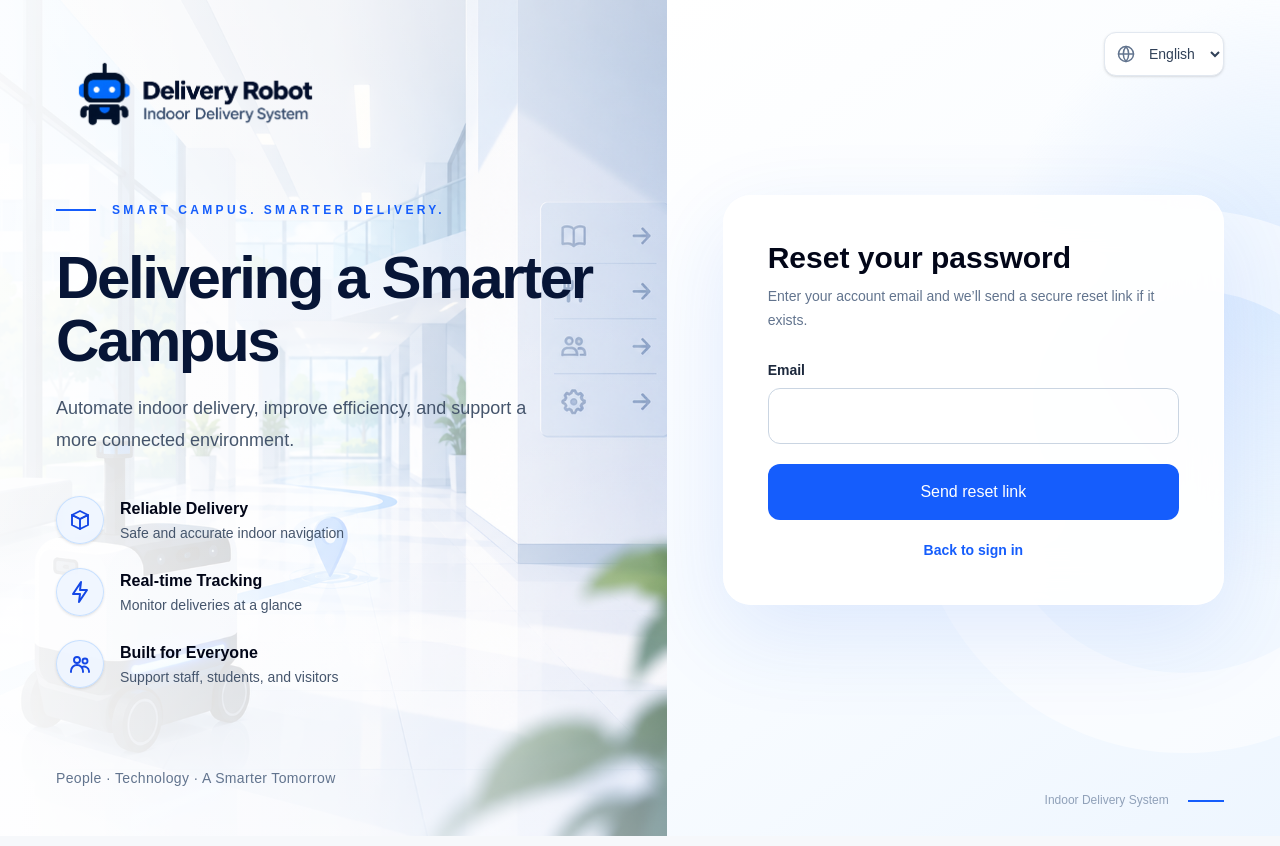
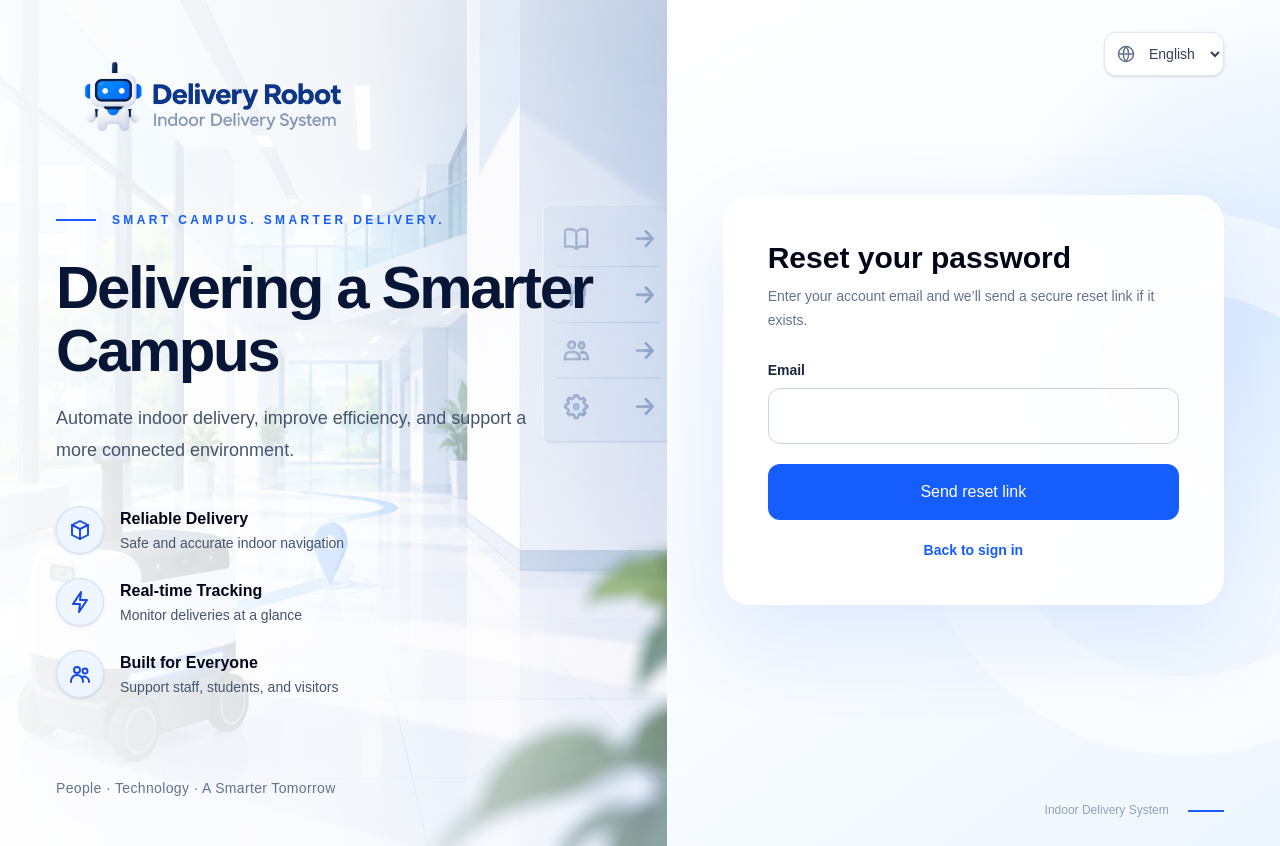
Before and after one commit to nattannsra18/indoor-delivery-robot, a Next.js app: page /forgot-password in a window 1280 px wide. Built offline with nearby package versions, Linux system fonts and the light colour scheme; no server answers.

Commit message:
docs: refresh branding and architecture presentation

```diff
--- a/src/components/AuthShell.tsx
+++ b/src/components/AuthShell.tsx
@@ -1,13 +1,14 @@
 "use client";
 
 import React, { ReactNode } from "react";
+import Image from "next/image";
 import { LanguageSwitcher, useLocale } from "@/context/LocaleContext";
 import { authText } from "@/lib/i18n";
 
 function Brand() {
   const {locale}=useLocale();
   const copy=authText[locale];
-  return <img src="/auth/delivery-robot-logo.png" alt={`${copy.productName} — ${copy.indoorSystem}`} className="h-auto w-[270px] max-w-[68vw]"/>;
+  return <Image src="/auth/delivery-robot-logo.png" alt={`${copy.productName} — ${copy.indoorSystem}`} width={2171} height={724} priority className="h-auto w-[300px] max-w-[72vw]"/>;
 }
 
 function FeatureIcon({kind}:{kind:"delivery"|"realtime"|"people"}) {
```
Also changed, not shown: public/auth/delivery-robot-logo.png, 2 other files (tests, documents, lock files or other folders).
